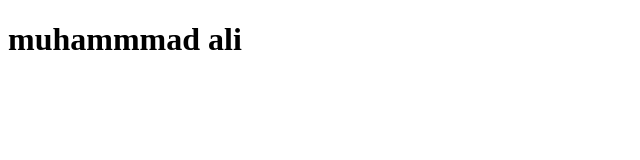
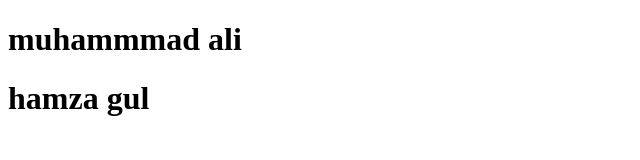
Before and after one commit to Muhammadshahzaib368/shahzaib, a plain HTML site: page index.html in a window 1280 px wide. Shown: the whole page, without its empty margins (0-640 px from the left). Drawn offline with Linux system fonts and the light colour scheme.

Commit message:
second work

```diff
--- a/index.html
+++ b/index.html
@@ -7,6 +7,8 @@
 </head>
 <body>
     <h1>muhammmad ali</h1>
+    <h1>hamza gul</h1>
+
 
 </body>
 </html>
```
